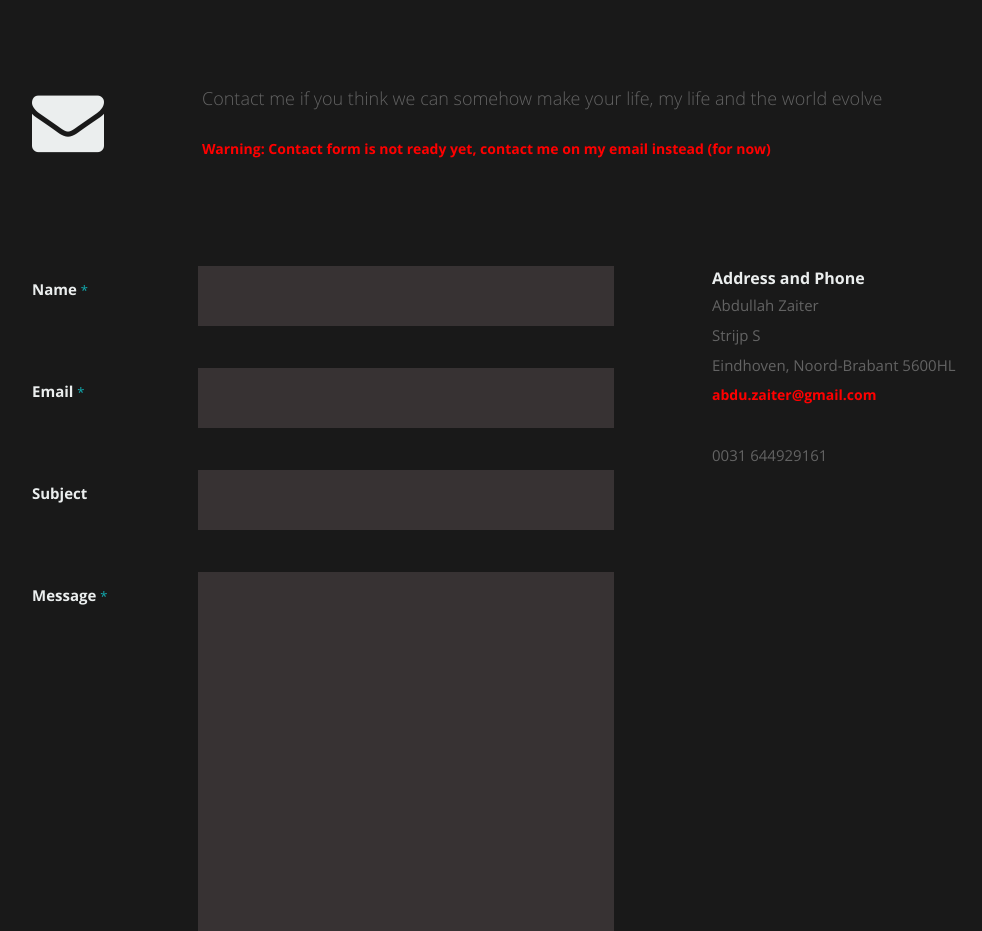
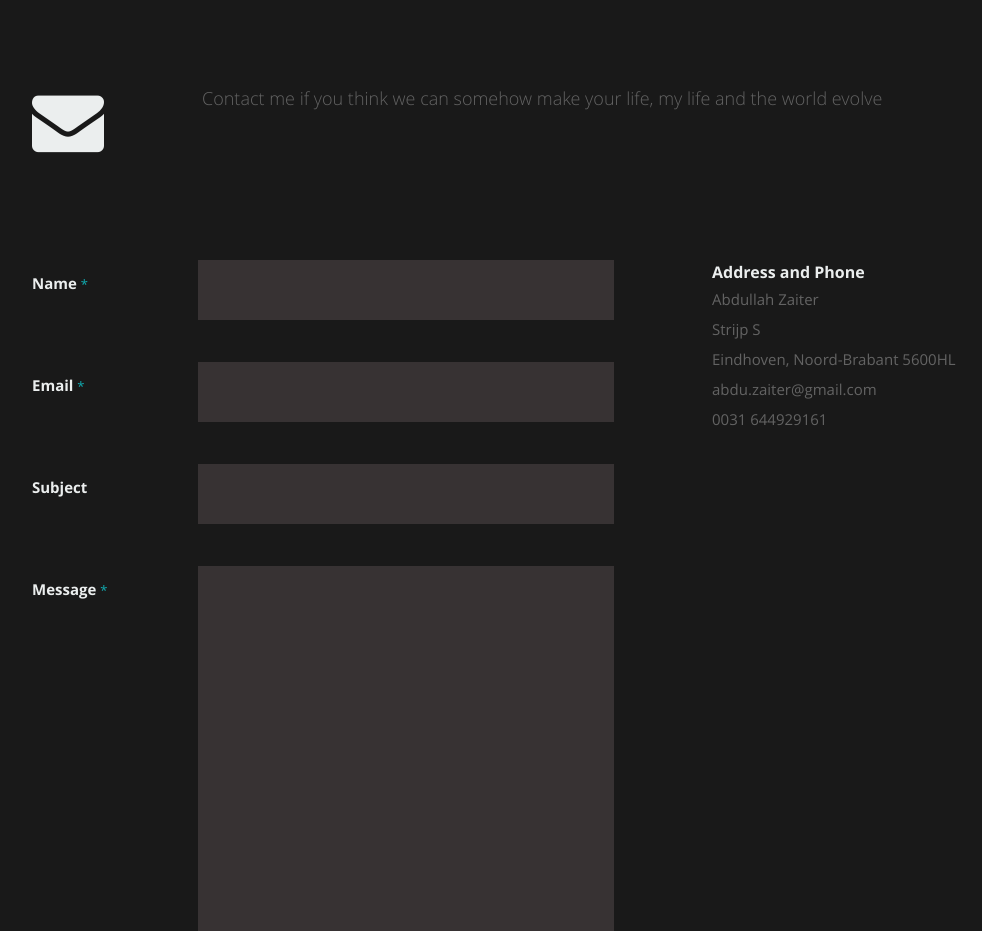
Before and after one commit to zaitera/abdullah-zaiter.github.io, a React (Create React App) app: page / in a window 1280 px wide. Shown: the part 9560-10491 px from the top of the page, without its empty margins (118-1100 px from the left). Built offline with nearby package versions, Linux system fonts and the light colour scheme.

Commit message:
Fix form submission

```diff
--- a/src/Components/Contact.js
+++ b/src/Components/Contact.js
@@ -26,17 +26,14 @@ class Contact extends Component {
             </div>
 
             <div className="ten columns">
-
                   <p className="lead">{message}</p>
-                  <h6 style={{color:'red'}}>Warning: Contact form is not ready yet, contact me on my email instead (for now)</h6>
-
             </div>
 
          </div>
 
          <div className="row">
             <div className="eight columns">
-               <form action="" method="post" id="contactForm" name="contactForm">
+               <form action="https://formcarry.com/s/-7xvA_9pUS" method="post" id="contactForm" name="contactForm">
 					<fieldset>
 
                   <div>
@@ -58,7 +55,7 @@ class Contact extends Component {
                      <label htmlFor="contactMessage">Message <span className="required">*</span></label>
                      <textarea cols="50" rows="15" id="contactMessage" name="contactMessage"></textarea>
                   </div>
-
+                  <input type="hidden" name="_gotcha"/>
                   <div>
                      <button className="submit">Submit</button>
                      <span id="image-loader">
@@ -83,32 +80,10 @@ class Contact extends Component {
 						   {name}<br />
 						   {street} <br />
 						   {city}, {state} {zip}<br />
-                     <h6 style={{color:'red'}}>{email}</h6><br />
+                     {email}<br />
 						   <span>{phone}</span>
 					   </p>
 				   </div>
-
-               {/* <div className="widget widget_tweets">
-                  <h4 className="widget-title">Latest Tweets</h4>
-                  <ul id="twitter">
-                     <li>
-                        <span>
-                        This is Photoshop's version  of Lorem Ipsum. Proin gravida nibh vel velit auctor aliquet.
-                        Aenean sollicitudin, lorem quis bibendum auctor, nisi elit consequat ipsum
-                        <a href="#">http://t.co/CGIrdxIlI3</a>
-                        </span>
-                        <b><a href="#">2 Days Ago</a></b>
-                     </li>
-                     <li>
-                        <span>
-                        Sed ut perspiciatis unde omnis iste natus error sit voluptatem accusantium doloremque laudantium, totam rem aperiam,
-                        eaque ipsa quae ab illo inventore veritatis et quasi
-                        <a href="#">http://t.co/CGIrdxIlI3</a>
-                        </span>
-                        <b><a href="#">3 Days Ago</a></b>
-                     </li>
-                  </ul>
-		         </div> */}
             </aside>
       </div>
    </section>
```
